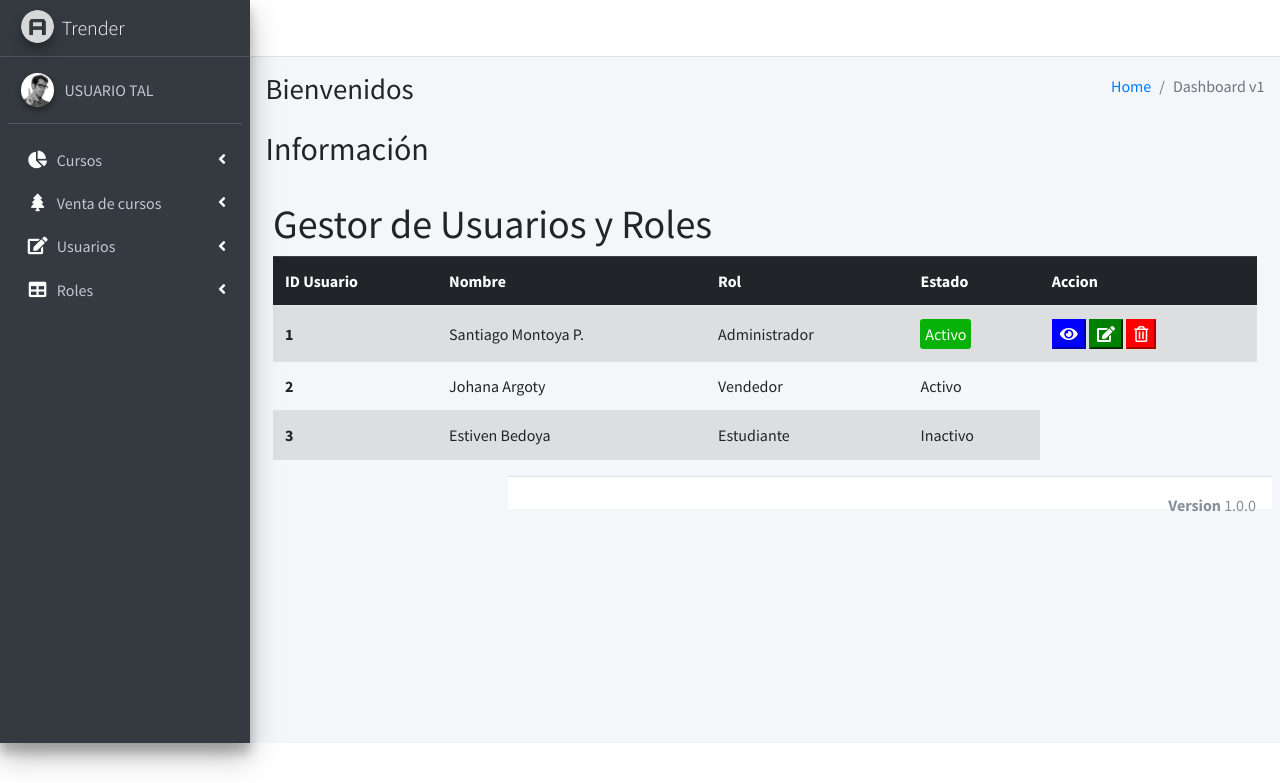
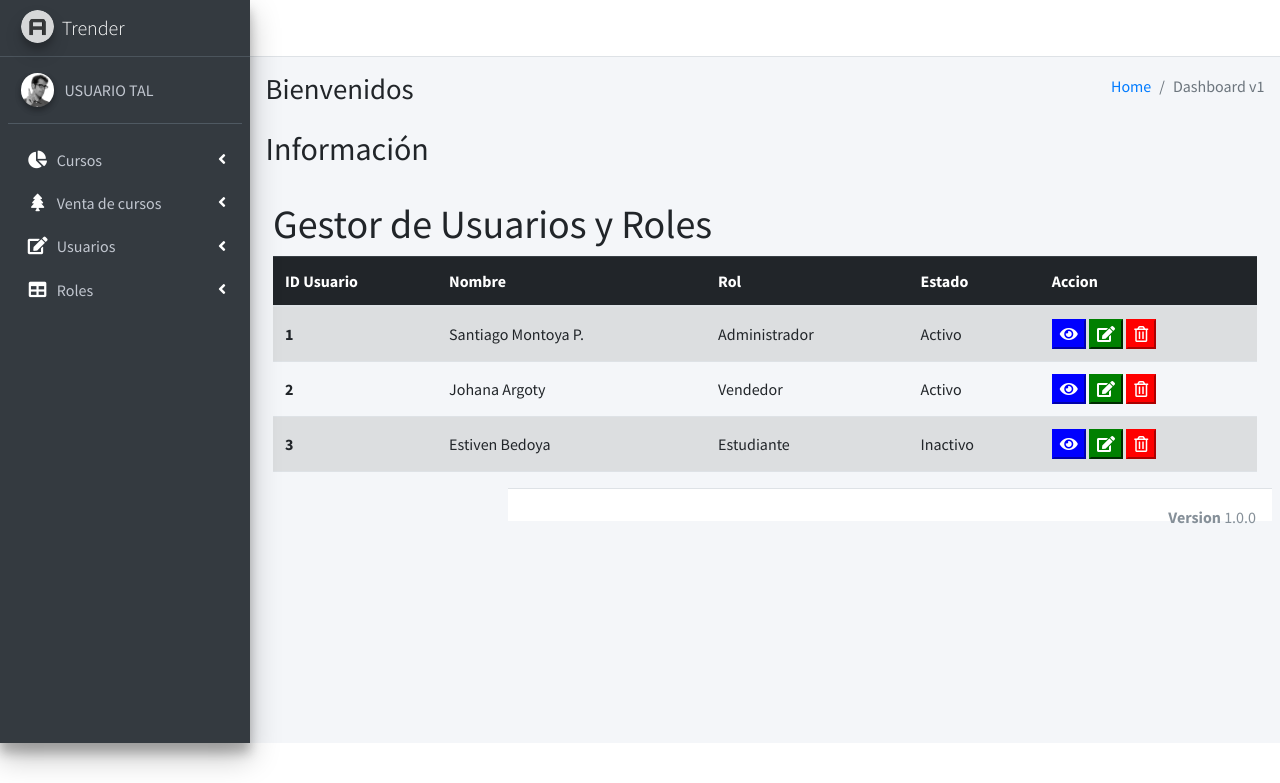
Before and after one commit to SantiMonto/TRend, a Python web app: template templates/usuarios/gest_usuarios_roles.html in a window 1280 px wide. Shown: the top 783 px of the page. Run offline with Jinja, Linux system fonts and the light colour scheme; the template is opened without the code that fills it, so the values that code supplies are empty; some libraries are stand-ins or nearby versions.

Commit message:
diseño completo

```diff
--- a/templates/usuarios/gest_usuarios_roles.html
+++ b/templates/usuarios/gest_usuarios_roles.html
@@ -205,9 +205,7 @@
 							<th class="align-middle">1</th>
 							<td class="align-middle">Santiago Montoya P.</td>
 							<td class="align-middle">Administrador</td>
-							<td class="align-middle">
-                <span class="finished_sell">Activo</span>
-              </td>
+							<td class="align-middle">Activo</td>
               <td>
                 <button style="background-color: blue; border-color: blue;"><i class="fas fa-eye"></i></button>
                 <button style="background-color: green; border-color: green;"><i class="fas fa-edit"></i></button>
@@ -219,12 +217,22 @@
 							<td class="align-middle">Johana Argoty</td>
 							<td class="align-middle">Vendedor</td>
 							<td class="align-middle">Activo</td>
+              <td>
+                <button style="background-color: blue; border-color: blue;"><i class="fas fa-eye"></i></button>
+                <button style="background-color: green; border-color: green;"><i class="fas fa-edit"></i></button>
+                <button style="background-color: red; border-color: red;"><i class="far fa-trash-alt"></i></button>
+              </td>
 						</tr>
 						<tr>
 							<th class="align-middle">3</th>
 							<td class="align-middle">Estiven Bedoya</td>
 							<td class="align-middle">Estudiante</td>
 							<td class="align-middle">Inactivo</td>
+              <td>
+                <button style="background-color: blue; border-color: blue;"><i class="fas fa-eye"></i></button>
+                <button style="background-color: green; border-color: green;"><i class="fas fa-edit"></i></button>
+                <button style="background-color: red; border-color: red;"><i class="far fa-trash-alt"></i></button>
+              </td>
 						</tr>
 					</tbody>
 				</table>
```
